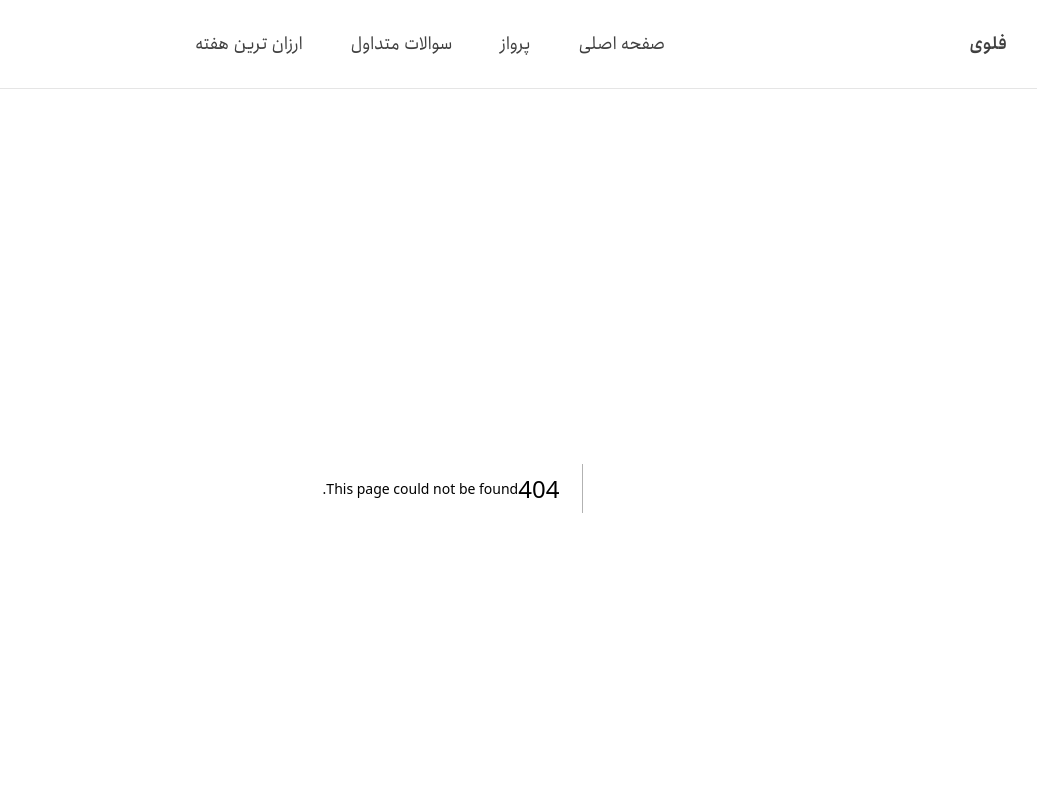
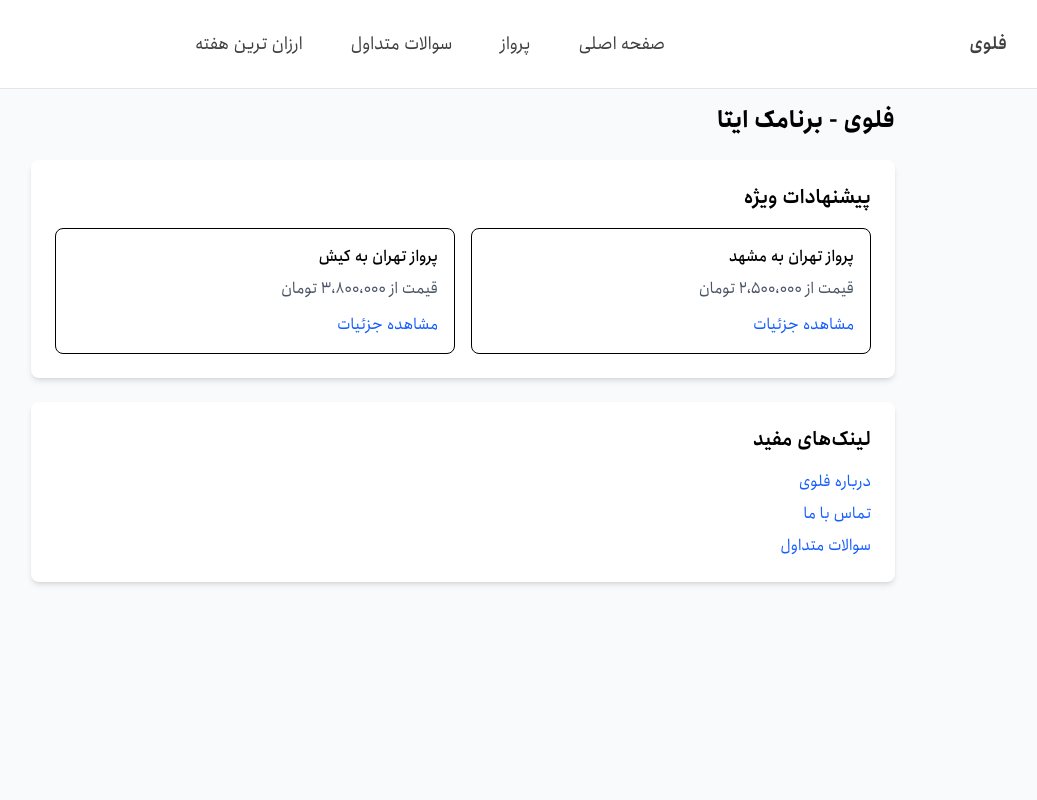
Before and after one commit to Floy-ir/Frontend, a Next.js app: page /eitaa-demo in a window 1280 px wide. Before the commit this address had no page. Shown: the top 800 px of the page, without its empty margins (177-1214 px from the left). Built offline with nearby package versions, Linux system fonts and the light colour scheme; some icons are missing.

Commit message:
feat(layout): integrate Eitaa script and dynamic initializer for enhanced functionality

```diff
--- /dev/null
+++ b/app/eitaa-demo/page.tsx
@@ -0,0 +1,71 @@
+'use client';
+
+import EitaaLink from '@/components/EitaaLink/EitaaLink';
+import EitaaWrapper from '@/components/EitaaWrapper/EitaaWrapper';
+
+export default function EitaaDemoPage() {
+  return (
+    <EitaaWrapper autoReady={true} autoExpand={true}>
+      <div className="p-4 max-w-4xl mx-auto">
+        <h1 className="text-2xl font-bold mb-6">فلوی - برنامک ایتا</h1>
+
+        <div className="bg-white rounded-lg shadow-md p-6 mb-6">
+          <h2 className="text-xl font-semibold mb-4">پیشنهادات ویژه</h2>
+          <div className="grid grid-cols-1 md:grid-cols-2 gap-4">
+            <div className="border rounded-lg p-4">
+              <h3 className="font-medium mb-2">پرواز تهران به مشهد</h3>
+              <p className="text-gray-600 mb-3">قیمت از ۲،۵۰۰،۰۰۰ تومان</p>
+              <EitaaLink
+                href="https://www.alibaba.ir/"
+                className="text-blue-600 hover:underline"
+              >
+                مشاهده جزئیات
+              </EitaaLink>
+            </div>
+
+            <div className="border rounded-lg p-4">
+              <h3 className="font-medium mb-2">پرواز تهران به کیش</h3>
+              <p className="text-gray-600 mb-3">قیمت از ۳،۸۰۰،۰۰۰ تومان</p>
+              <EitaaLink
+                href="https://www.alibaba.ir/"
+                className="text-blue-600 hover:underline"
+              >
+                مشاهده جزئیات
+              </EitaaLink>
+            </div>
+          </div>
+        </div>
+
+        <div className="bg-white rounded-lg shadow-md p-6">
+          <h2 className="text-xl font-semibold mb-4">لینک‌های مفید</h2>
+          <ul className="space-y-2">
+            <li>
+              <EitaaLink
+                href="https://www.alibaba.ir/"
+                className="text-blue-600 hover:underline"
+              >
+                درباره فلوی
+              </EitaaLink>
+            </li>
+            <li>
+              <EitaaLink
+                href="https://www.alibaba.ir/"
+                className="text-blue-600 hover:underline"
+              >
+                تماس با ما
+              </EitaaLink>
+            </li>
+            <li>
+              <EitaaLink
+                href="https://www.alibaba.ir/"
+                className="text-blue-600 hover:underline"
+              >
+                سوالات متداول
+              </EitaaLink>
+            </li>
+          </ul>
+        </div>
+      </div>
+    </EitaaWrapper>
+  );
+}
--- a/app/layout.tsx
+++ b/app/layout.tsx
@@ -1,9 +1,11 @@
 import "styles/tailwind.css"
 import type { Metadata } from "next"
+import Script from "next/script"
 
 import { ActiveMenuProvider } from "@/components/ActiveMenuProvider/ActiveMenuProvider"
 import Footer from "@/components/Footer/Footer"
 import { anjomanMaxVF } from "../lib/fonts"
+import EitaaDynamicInitializer from "@/components/EitaaDynamicInitializer/EitaaDynamicInitializer"
 
 // Define metadata
 export const metadata: Metadata = {
@@ -31,10 +33,19 @@ export default function RootLayout({
   children: React.ReactNode
 }>) {
   return (
-    <html lang="fa" dir="rtl">
+    <html lang="fa" dir="rtl" suppressHydrationWarning>
+      <head>
+        <Script src="https://developer.eitaa.com/eitaa-web-app.js" strategy="beforeInteractive" />
+        <meta
+          name="format-detection"
+          content="telephone=no, date=no, email=no, address=no"
+        />
+      </head>
       <body className={`${anjomanMaxVF.variable} font-anjoman-max`}>
+        {/* Eitaa Mini App Initializer */}
+        <EitaaDynamicInitializer />
+
         {/* Global Header with dynamic active state */}
-
         <ActiveMenuProvider />
 
         {/* Main Content */}
--- /dev/null
+++ b/components/EitaaDynamicInitializer/EitaaDynamicInitializer.tsx
@@ -0,0 +1,13 @@
+'use client';
+
+import dynamic from 'next/dynamic';
+
+// Dynamically import EitaaInitializer with no SSR to prevent hydration mismatch
+const EitaaInitializer = dynamic(
+  () => import('@/components/EitaaInitializer/EitaaInitializer'),
+  { ssr: false }
+);
+
+export default function EitaaDynamicInitializer() {
+  return <EitaaInitializer />;
+}
--- /dev/null
+++ b/components/EitaaDynamicLink/EitaaDynamicLink.tsx
@@ -0,0 +1,34 @@
+'use client';
+
+import dynamic from 'next/dynamic';
+import { ReactNode } from 'react';
+
+// Dynamically import EitaaLink with no SSR to prevent hydration mismatch
+const EitaaLink = dynamic(
+  () => import('@/components/EitaaLink/EitaaLink'),
+  { ssr: false }
+);
+
+interface EitaaDynamicLinkProps {
+  href: string;
+  children: ReactNode;
+  className?: string;
+  options?: any;
+}
+
+export default function EitaaDynamicLink({
+  href,
+  children,
+  className,
+  options
+}: EitaaDynamicLinkProps) {
+  return (
+    <EitaaLink
+      href={href}
+      className={className}
+      options={options}
+    >
+      {children}
+    </EitaaLink>
+  );
+}
--- /dev/null
+++ b/components/EitaaInitializer/EitaaInitializer.tsx
@@ -0,0 +1,28 @@
+'use client';
+
+import { useEffect } from 'react';
+import { isRunningInEitaa, notifyEitaaReady } from '@/utils/eitaa';
+
+interface EitaaInitializerProps {
+  autoReady?: boolean;
+}
+
+/**
+ * Component to initialize the Eitaa mini app
+ * This should be placed high in the component tree
+ */
+export const EitaaInitializer: React.FC<EitaaInitializerProps> = ({
+  autoReady = true
+}) => {
+  useEffect(() => {
+    // Check if running in Eitaa and notify it's ready
+    if (autoReady && isRunningInEitaa()) {
+      notifyEitaaReady();
+    }
+  }, [autoReady]);
+
+  // This is a utility component that doesn't render anything
+  return null;
+};
+
+export default EitaaInitializer;
--- /dev/null
+++ b/components/EitaaLink/EitaaLink.tsx
@@ -0,0 +1,55 @@
+'use client';
+
+import { ReactNode, useState, useEffect } from 'react';
+import { openExternalLink } from '@/utils/eitaa';
+
+interface EitaaLinkProps {
+  href: string;
+  children: ReactNode;
+  className?: string;
+  options?: any;
+}
+
+/**
+ * A link component that uses Eitaa's openLink method when running inside Eitaa
+ * and falls back to regular links otherwise
+ */
+export const EitaaLink: React.FC<EitaaLinkProps> = ({
+  href,
+  children,
+  className = '',
+  options,
+}) => {
+  const [isClient, setIsClient] = useState(false);
+
+  useEffect(() => {
+    setIsClient(true);
+  }, []);
+
+  const handleClick = (e: React.MouseEvent<HTMLAnchorElement>) => {
+    e.preventDefault();
+    openExternalLink(href, options);
+  };
+
+  // When rendering on the server or during initial hydration, render a placeholder
+  if (!isClient) {
+    return (
+      <span className={className}>
+        {children}
+      </span>
+    );
+  }
+
+  // On the client, after hydration, render the actual link
+  return (
+    <a
+      href={href}
+      onClick={handleClick}
+      className={className}
+    >
+      {children}
+    </a>
+  );
+};
+
+export default EitaaLink;
--- /dev/null
+++ b/components/EitaaWrapper/EitaaWrapper.tsx
@@ -0,0 +1,46 @@
+'use client';
+
+import { useEffect, useState, ReactNode } from 'react';
+import { isRunningInEitaa, notifyEitaaReady, expandEitaaApp } from '@/utils/eitaa';
+
+interface EitaaWrapperProps {
+  children: ReactNode;
+  autoReady?: boolean;
+  autoExpand?: boolean;
+}
+
+/**
+ * A wrapper component that properly initializes the Eitaa mini app
+ * and handles client-side only rendering to prevent hydration mismatches
+ */
+const EitaaWrapper: React.FC<EitaaWrapperProps> = ({
+  children,
+  autoReady = true,
+  autoExpand = false
+}) => {
+  const [isClient, setIsClient] = useState(false);
+
+  useEffect(() => {
+    // Mark as client-side rendered
+    setIsClient(true);
+
+    // Initialize Eitaa app
+    if (isRunningInEitaa()) {
+      if (autoReady) {
+        notifyEitaaReady();
+      }
+
+      if (autoExpand) {
+        expandEitaaApp();
+      }
+    }
+  }, [autoReady, autoExpand]);
+
+  return (
+    <>
+      {isClient ? children : null}
+    </>
+  );
+};
+
+export default EitaaWrapper;
--- /dev/null
+++ b/utils/eitaa.ts
@@ -0,0 +1,76 @@
+/**
+ * Utility functions for Eitaa Mini App integration
+ */
+
+// Type definition for the Eitaa WebApp object
+interface EitaaWebApp {
+  ready: () => void;
+  expand: () => void;
+  openLink: (url: string, options?: any) => void;
+  openEitaaLink: (url: string) => void;
+  // Add other methods as needed
+}
+
+// Type definition for the Eitaa global object
+interface EitaaGlobal {
+  WebApp?: EitaaWebApp;
+}
+
+// Global Eitaa object
+declare global {
+  interface Window {
+    Eitaa?: EitaaGlobal;
+  }
+}
+
+/**
+ * Check if the app is running inside Eitaa
+ */
+export const isRunningInEitaa = (): boolean => {
+  return typeof window !== 'undefined' && !!window.Eitaa?.WebApp;
+};
+
+/**
+ * Notify Eitaa that the app is ready to be displayed
+ */
+export const notifyEitaaReady = (): void => {
+  if (isRunningInEitaa()) {
+    window.Eitaa?.WebApp?.ready();
+  }
+};
+
+/**
+ * Expand the mini app to maximum available height
+ */
+export const expandEitaaApp = (): void => {
+  if (isRunningInEitaa()) {
+    window.Eitaa?.WebApp?.expand();
+  }
+};
+
+/**
+ * Open a link in an external browser
+ * @param url URL to open
+ * @param options Additional options
+ */
+export const openExternalLink = (url: string, options?: any): void => {
+  if (isRunningInEitaa()) {
+    window.Eitaa?.WebApp?.openLink(url, options);
+  } else {
+    // Fallback for when not running in Eitaa
+    window.open(url, '_blank');
+  }
+};
+
+/**
+ * Open an Eitaa link within the Eitaa app
+ * @param url Eitaa URL to open
+ */
+export const openEitaaLink = (url: string): void => {
+  if (isRunningInEitaa()) {
+    window.Eitaa?.WebApp?.openEitaaLink(url);
+  } else {
+    // Fallback for when not running in Eitaa
+    window.open(url, '_blank');
+  }
+};
```
